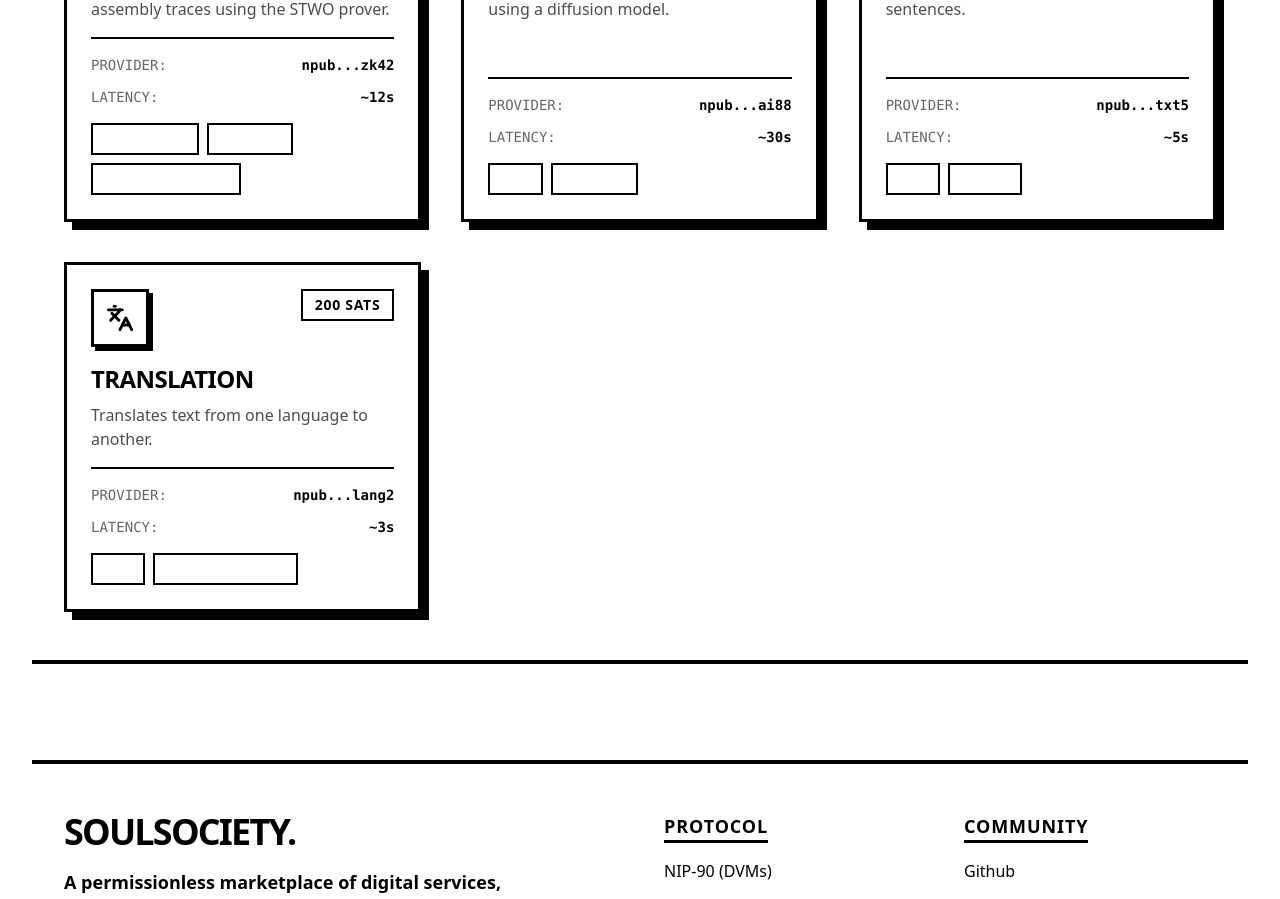
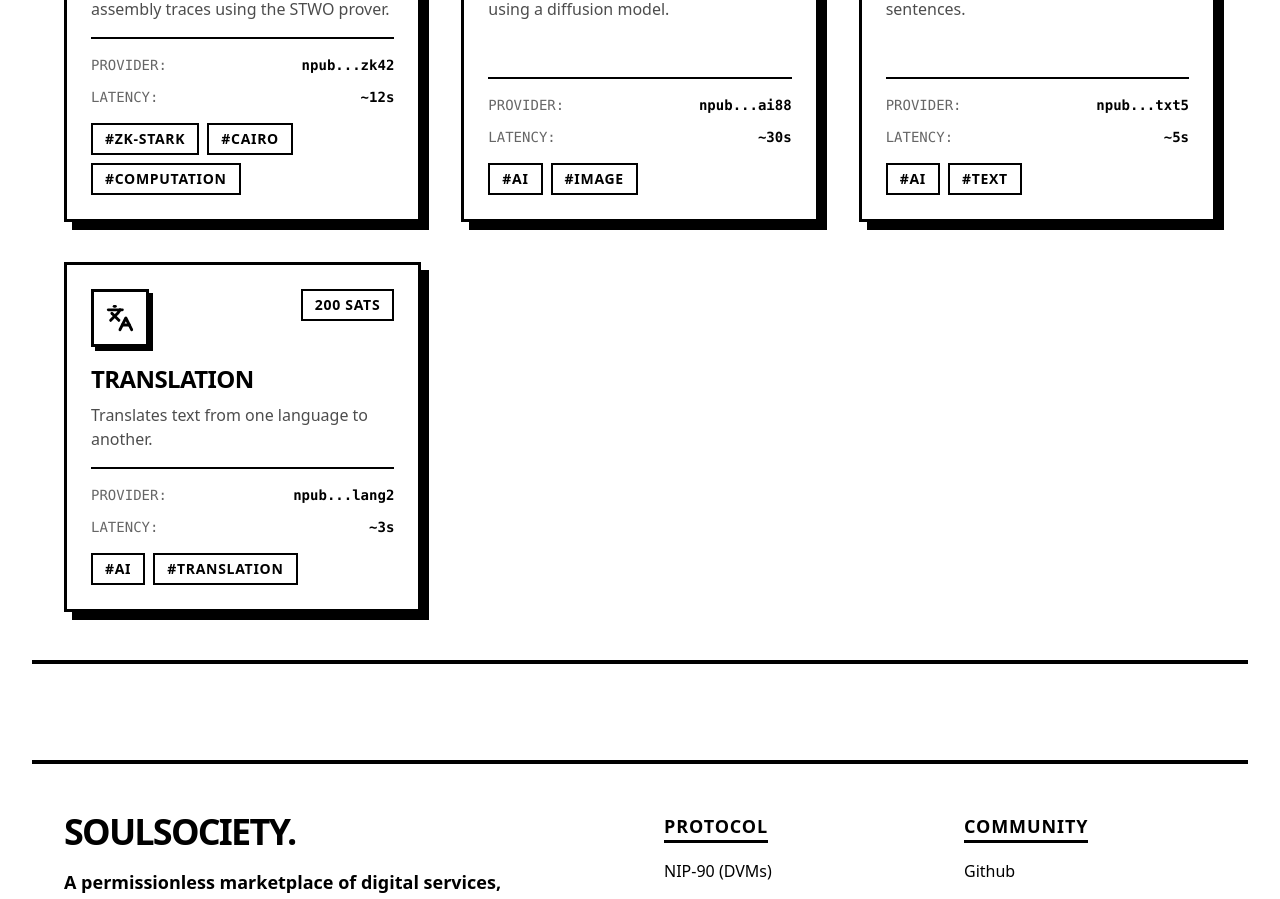
Before and after one commit to AbdelStark/SoulSociety, a React (Vite) app: page / in a window 1280 px wide. Shown: the part 1160-2059 px from the top of the page. Built offline with nearby package versions, Linux system fonts and the light colour scheme.

Commit message:
fix(ui): improve tag visibility in service cards

```diff
--- a/src/App.tsx
+++ b/src/App.tsx
@@ -595,7 +595,7 @@ export default function App() {
 
                               <div className="mt-4 flex flex-wrap gap-2">
                                 {service.tags.map(tag => (
-                                  <Badge key={tag} color="bg-stark-orange-light text-stark-orange-dark">#{tag}</Badge>
+                                  <Badge key={tag} color="bg-stark-orange text-black">#{tag}</Badge>
                                 ))}
                               </div>
                             </BrutalCard>
```
